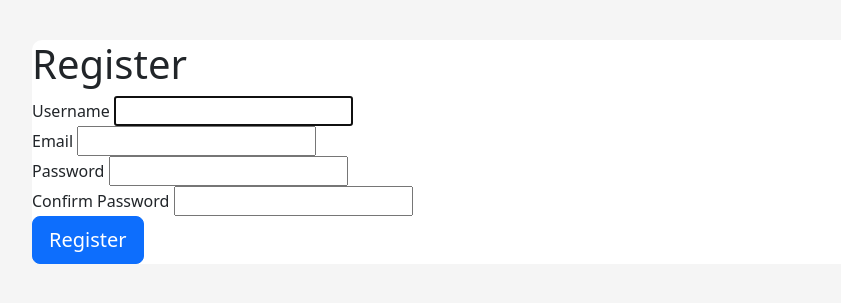
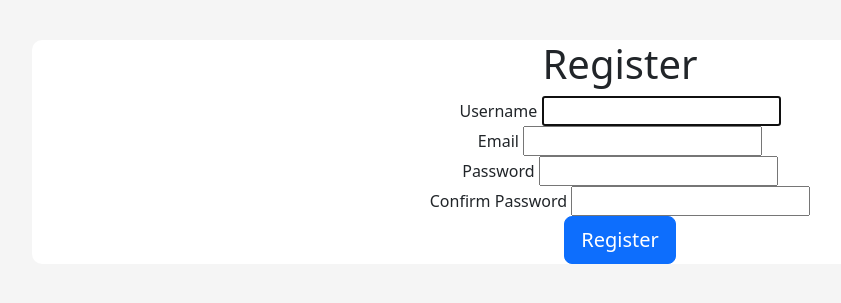
Before and after one commit to pasha112sergey/InventoryManagement, a Django app: page /inventory/register/ in a window 1280 px wide. Shown: the part 56-359 px from the top of the page, without its empty margins (20-861 px from the left). Run offline with Django 5.2, Linux system fonts and the light colour scheme; some libraries are stand-ins or nearby versions.

```diff
--- a/templates/inventory/register.html
+++ b/templates/inventory/register.html
@@ -2,7 +2,7 @@
 {% load crispy_forms_tags %}
 {% load static %}
 {% block content %}
-<div class="content-section">
+<div class="content-section text-center">
     <h1>Register</h1>
     <form method="post">
         {% csrf_token %}
```
